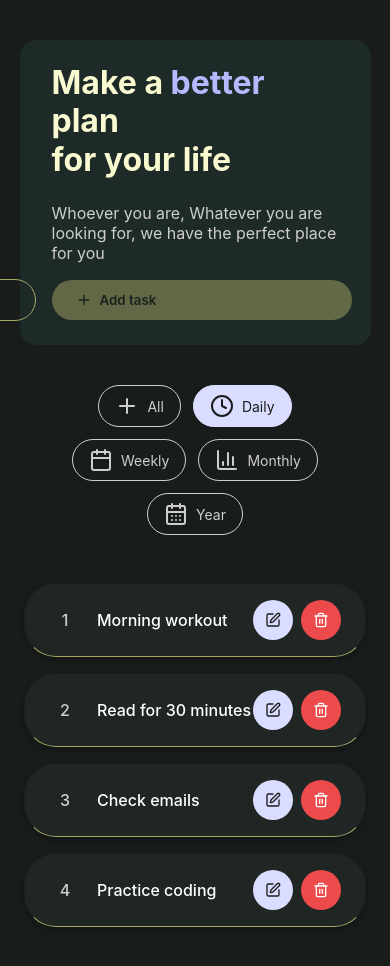
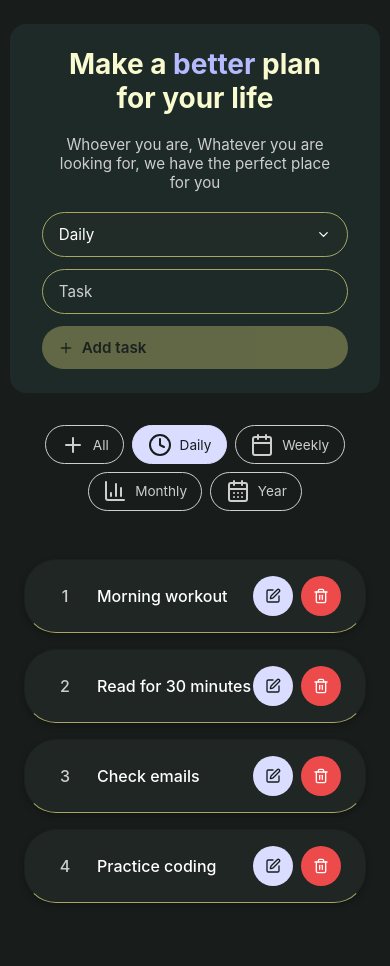
Before and after one commit to Bonaeineza31/Kanban-Website, a React (Vite) app: page /daily in a window 390 px wide. Shown: the top 966 px of the page. Built offline with nearby package versions, Linux system fonts and the light colour scheme.

Commit message:
improved the responsiveness

```diff
--- a/src/styles/navbar.css
+++ b/src/styles/navbar.css
@@ -172,32 +172,54 @@
   .navbar {
     padding: 1.5rem 1rem;
     border-radius: 1rem;
+    width: 95%;
+    margin: 1.5rem auto;
   }
 
   .navbar-title {
-    font-size: 2rem;
+    font-size: 1.75rem;
+    text-align: center;
+  }
+
+  .navbar-subtitle {
+    font-size: 0.95rem;
+    text-align: center;
+    margin: 0 auto;
+    max-width: 90%;
   }
 
   .navbar-bottom {
     flex-direction: column;
     align-items: stretch;
-    gap: 1rem;
+    gap: 1.25rem;
+    margin-top: 1.25rem;
   }
 
-  .navbar-subtitle,
   .navbar-form {
+    flex-direction: column;
+    align-items: stretch;
     width: 100%;
+    gap: 0.75rem;
   }
 
   .duration-select,
   .task-input,
   .add-button {
     width: 100%;
-    max-width: none;
+    max-width: 100%;
+    padding: 0.75rem 1rem;
+    font-size: 0.95rem;
   }
 
   .filter-container {
     justify-content: center;
     padding: 0 1rem;
+    flex-wrap: wrap;
+    gap: 0.5rem;
+  }
+
+  .filter-button {
+    font-size: 0.85rem;
+    padding: 0.4rem 0.9rem;
   }
 }
```
